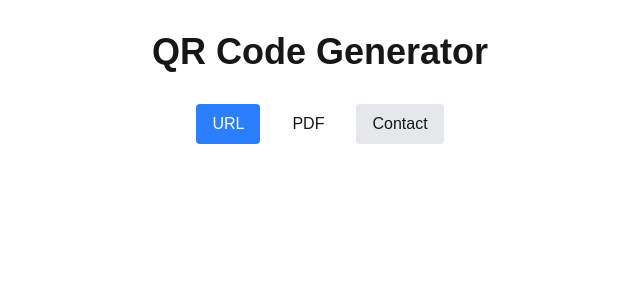
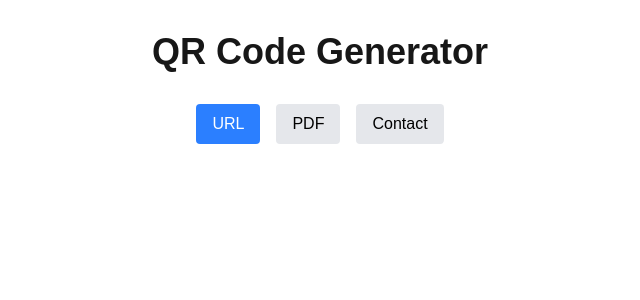
Before and after one commit to EmmanuelOBUjunior/qr_gen, a Next.js app: page / in a window 1280 px wide. Shown: the top 300 px of the page, without its empty margins (320-960 px from the left). Built offline with nearby package versions, Linux system fonts and the light colour scheme.

Commit message:
feat:working on the main page

```diff
--- a/app/page.tsx
+++ b/app/page.tsx
@@ -22,7 +22,7 @@ export default function Home() {
           <button
             onClick={() => setSelectedType("pdf")}
             className={`px-4 py-2 rounded ${
-              selectedType === "pdf" ? "bg-blue-500 text-white" : "g-gray-200"
+              selectedType === "pdf" ? "bg-blue-500 text-white" : "bg-gray-200 text-black"
             }`}
           >
             PDF
@@ -32,7 +32,7 @@ export default function Home() {
             className={`px-4 py-2 rounded ${
               selectedType === "contact"
                 ? "bg-blue-500 text-white"
-                : "bg-gray-200"
+                : "bg-gray-200 text-black"
             }`}
           >
             Contact
```
